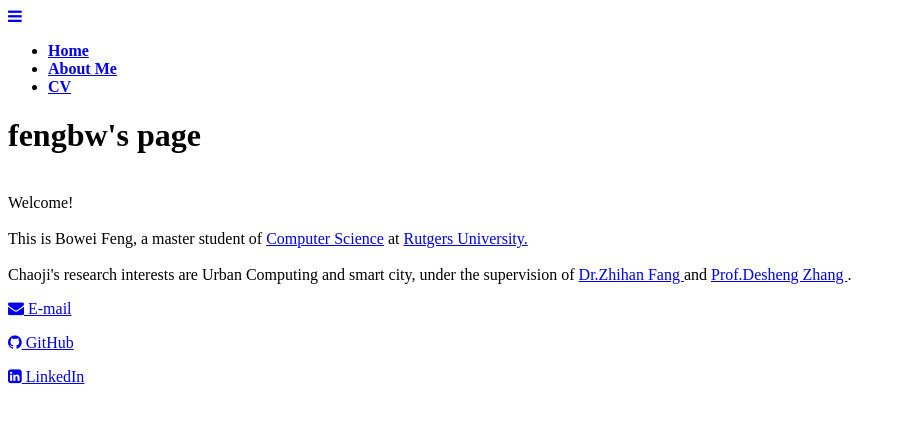
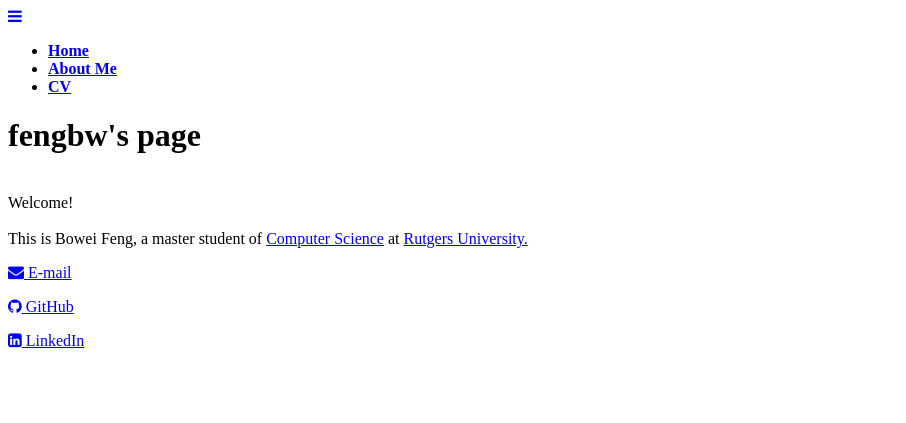
Before and after one commit to fengbw/PersonalPage, a Jekyll site: the page index.html, which Jekyll copies as it is, in a window 1280 px wide. Shown: the top 423 px of the page, without its empty margins (0-906 px from the left). Built offline with Jekyll 4.4.1, drawn with Linux system fonts in a browser that asks for light colours; nearby versions of some CDN libraries; a style sheet for code colours, icons or effects is not loaded.

Commit message:
[modify] config and index

```diff
--- a/_config.yml
+++ b/_config.yml
@@ -1,2 +1,2 @@
 baseurl: ""
-url: "http:fengbw.github.io"
+url: "http:fengbw.github.com.io"
--- a/index.html
+++ b/index.html
@@ -106,17 +106,6 @@
 Rutgers University.
 </a>
 <br>
-<br>
-Chaoji's research interests are Urban Computing and smart city, under the supervision of
-<a href="http://zhihanfang.com/" target="_blank">
- Dr.Zhihan Fang
-</a>
- and
- <a href="https://www.cs.rutgers.edu/~dz220/" target="_blank">
-  Prof.Desheng Zhang
- </a>
-.
-<br>
 </div>
 
   </article>
```
